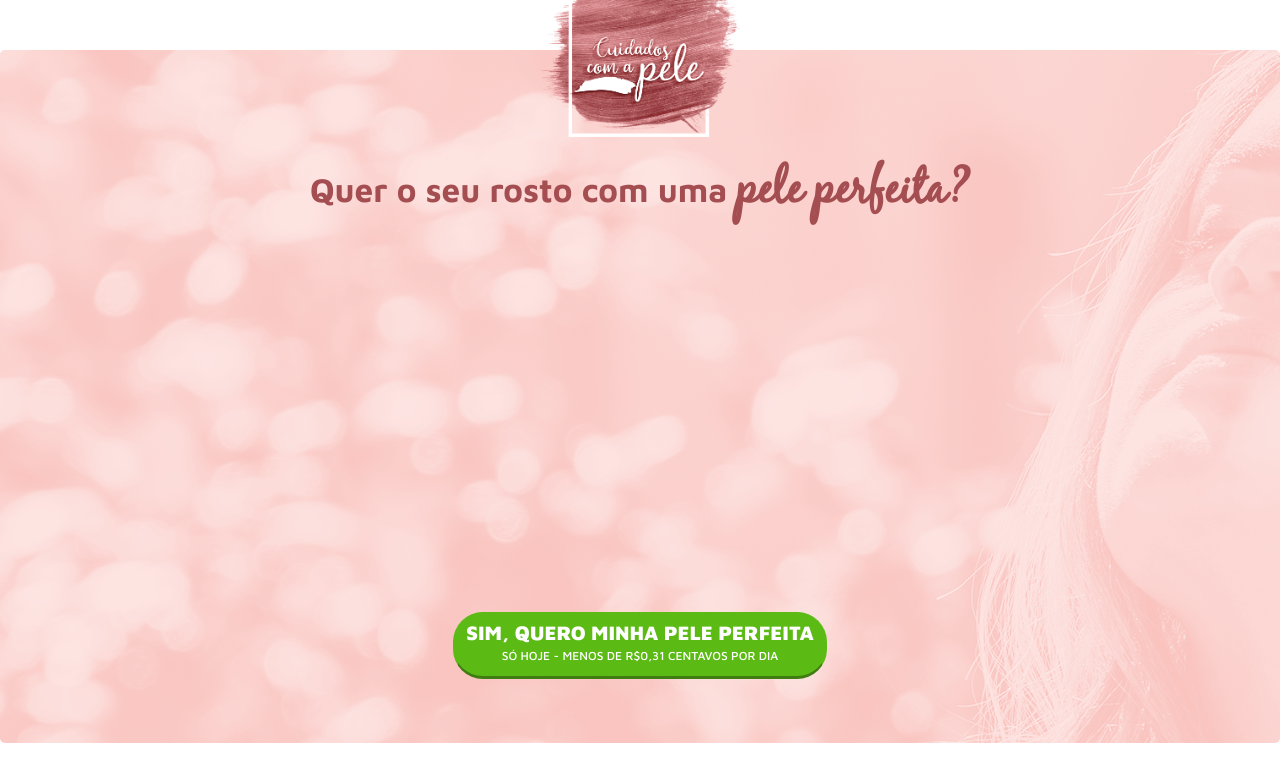
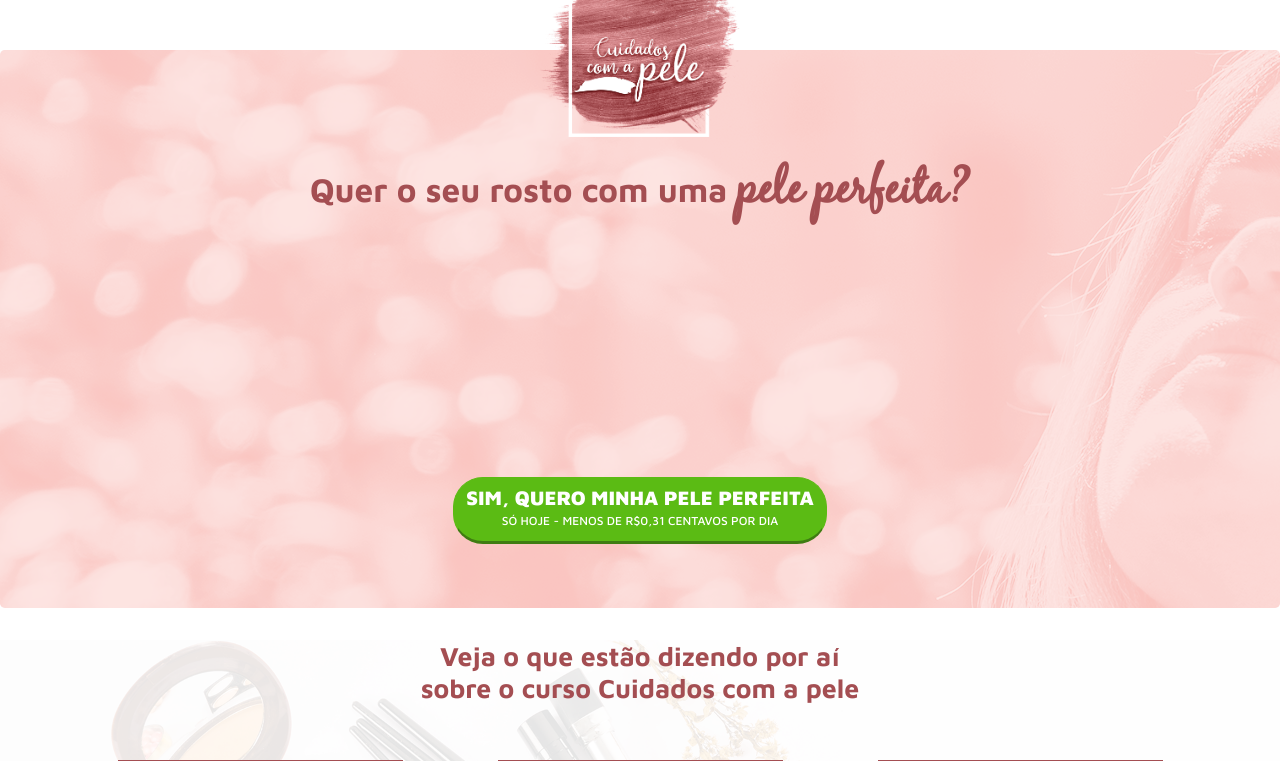
Before and after one commit to jvcalassio/jvcalassio.github.io, a PHP site: page / in a window 1280 px wide. Shown: the top 761 px of the page. Run offline with PHP 8.4, Linux system fonts and the light colour scheme.

Commit message:
video lead

```diff
--- a/landing-page/css/styles.css
+++ b/landing-page/css/styles.css
@@ -268,12 +268,12 @@
 
 .video-wrapper {
     overflow:hidden;
-    height:360px;
+    height:225px;
     background-color:#000;
 }
 
 .video-second-wrapper {
-    margin-top:-175px;
+    margin-top:-235px;
     background-color:#000;
 }
 
```
